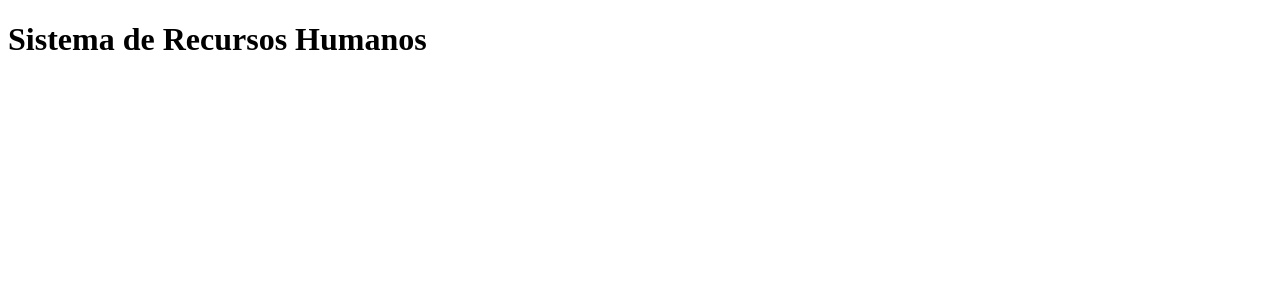
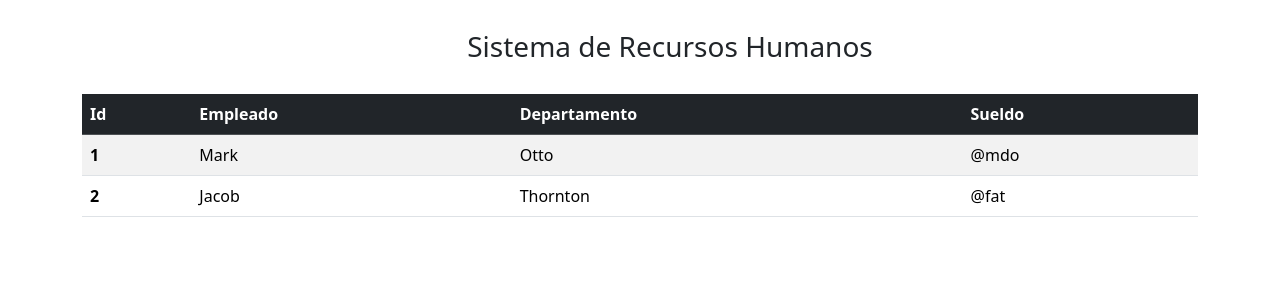
Before and after one commit to EdwinFlores29/recursos-humanos-app, a React (Create React App) app: page / in a window 1280 px wide. Shown: the top 300 px of the page. Built offline with nearby package versions, Linux system fonts and the light colour scheme.

Commit message:
Anadir nuevo componente
para escribir una table con estilos de bootrstrap

```diff
--- a/public/index.html
+++ b/public/index.html
@@ -3,6 +3,7 @@
   <head>
     <meta charset="utf-8" />
     <link rel="icon" href="%PUBLIC_URL%/favicon.ico" />
+    <link href="https://cdn.jsdelivr.net/npm/bootstrap@5.3.3/dist/css/bootstrap.min.css" rel="stylesheet" integrity="sha384-QWTKZyjpPEjISv5WaRU9OFeRpok6YctnYmDr5pNlyT2bRjXh0JMhjY6hW+ALEwIH" crossorigin="anonymous">
     <meta name="viewport" content="width=device-width, initial-scale=1" />
     <meta name="theme-color" content="#000000" />
     <meta
@@ -39,5 +40,6 @@
       To begin the development, run `npm start` or `yarn start`.
       To create a production bundle, use `npm run build` or `yarn build`.
     -->
+  <script src="https://cdn.jsdelivr.net/npm/bootstrap@5.3.3/dist/js/bootstrap.bundle.min.js" integrity="sha384-YvpcrYf0tY3lHB60NNkmXc5s9fDVZLESaAA55NDzOxhy9GkcIdslK1eN7N6jIeHz" crossorigin="anonymous"></script>
   </body>
 </html>
--- a/src/App.js
+++ b/src/App.js
@@ -1,9 +1,8 @@
+import ListadoEmpleados from "./components/ListadoEmpleados";
 
 function App() {
   return (
-    <div>
-      <h1>Sistema de Recursos Humanos</h1>
-    </div>
+    <ListadoEmpleados />
   );
 }
 
--- /dev/null
+++ b/src/components/ListadoEmpleados.jsx
@@ -0,0 +1,37 @@
+import React from 'react';
+
+export default function ListadoEmpleados() {
+    return (
+        <div className="container">
+            <div className="container text-center" style={{margin: "30px"}}>
+                <h3>
+                    Sistema de Recursos Humanos
+                </h3>
+            </div>
+            <table className="table table-striped table-hover align-middle">
+                <thead className="table-dark">
+                <tr>
+                    <th scope="col">Id</th>
+                    <th scope="col">Empleado</th>
+                    <th scope="col">Departamento</th>
+                    <th scope="col">Sueldo</th>
+                </tr>
+                </thead>
+                <tbody>
+                <tr>
+                    <th scope="row">1</th>
+                    <td>Mark</td>
+                    <td>Otto</td>
+                    <td>@mdo</td>
+                </tr>
+                <tr>
+                    <th scope="row">2</th>
+                    <td>Jacob</td>
+                    <td>Thornton</td>
+                    <td>@fat</td>
+                </tr>
+                </tbody>
+            </table>
+        </div>
+    )
+}
```
